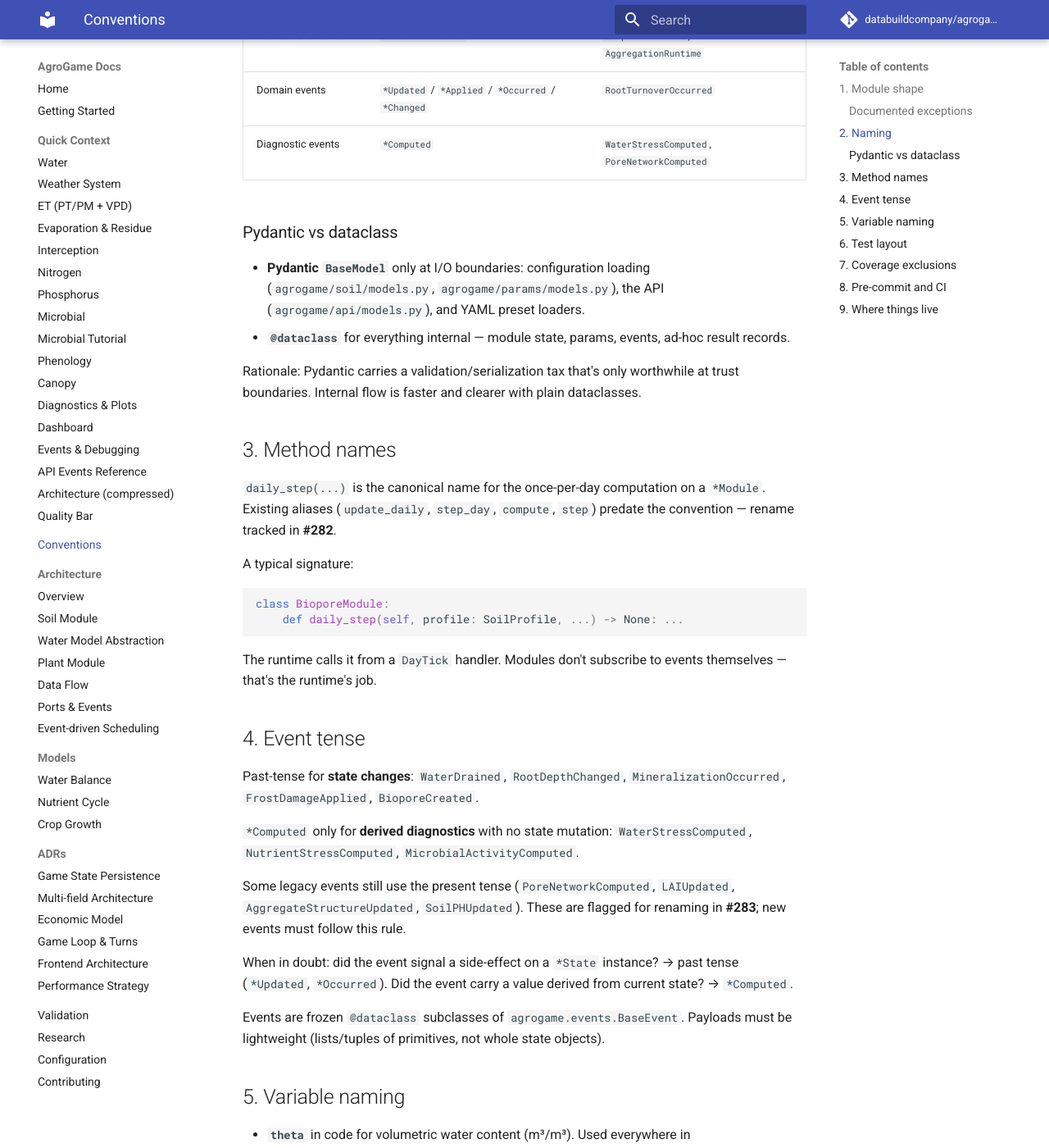
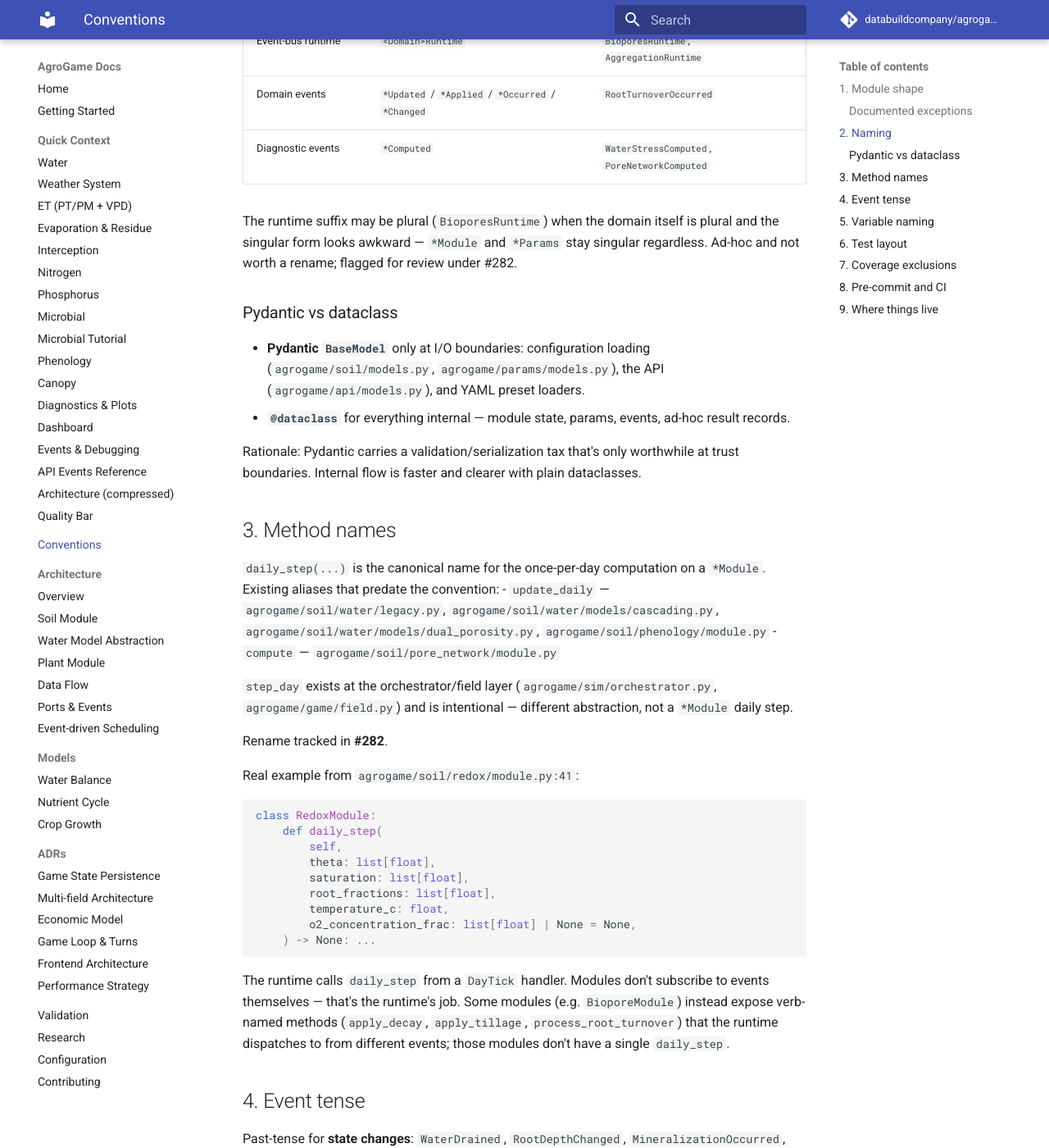
Before and after one commit to gedejong/agrogame, an MkDocs documentation site: the page built from docs/conventions.md, in a window 1280 px wide and 1400 px high, scrolled down 1761 px. Shown: the whole window at 82% size. Built offline with MkDocs 1.6.1 and Material for MkDocs 9.7.7, drawn with Linux system fonts in a browser that asks for light colours; comment, search, counter and statistics services are not loaded; some of the changed text lies outside the part shown.

Commit message:
fix(#280): address PR review — conventions doc accuracy
Blocking:
- §3 Method names: replaced fictional `BioporeModule.daily_step` with
  the real `RedoxModule.daily_step` signature from
  `agrogame/soil/redox/module.py:41`. Added a note that some modules
  (e.g. `BioporeModule`) instead expose verb-named methods dispatched
  by the runtime — they don't have a single `daily_step`.

Nits:
- §1 reference implementation now points at `agrogame/soil/aggregation/`
  (canonical AND orchestrator-wired). Removed `biopores/` from the
  reference list — it's already cited in the exception row for
  unwired runtimes.
- §1 canopy/phenology/roots exception wording fixed: they have
  `params.py` AND `factory.py` AND `types.py`; the deviation is
  `types.py` replaces `state.py`, plus an extra `factory.py`. Old
  wording falsely implied `params.py` was missing.
- §2: added a one-liner about plural runtime suffix (`BioporesRuntime`)
  vs singular module/params; flagged for #282.
- §3 alias list trimmed to what actually exists: `update_daily` (4 sites
  across water + phenology) and `compute` (1 site in pore_network).
  `step_day` exists at orchestrator/field level — different abstraction,
  noted but not deprecated. Bare `step` is not present in
  `agrogame/soil/` or `agrogame/plant/`; removed from the list.
- §7 coverage exclusions match `.coveragerc` verbatim:
  `agrogame/dashboard/*`, `agrogame/plots/*`,
  `agrogame/weather/cli.py` (singular). `game/` clarified as
  unmeasured by `pytest --cov`, with its own GUT file-coverage check.
- §9 dropped the misleading "or root `soils/presets.yaml`" — there is
  no `/soils/` at repo root; the canonical path is `data/soils/presets.yaml`.

No code changes; conventions doc only. Quality suite still green:
785 tests pass, 94.83% coverage, mypy / black / ruff / flake8 clean.

Co-Authored-By: Claude Opus 4.6 (1M context) <noreply@anthropic.com>

````diff
--- a/docs/conventions.md
+++ b/docs/conventions.md
@@ -22,8 +22,9 @@ agrogame/<area>/<module>/
   events.py       # frozen domain events (BaseEvent subclasses)
 ```
 
-Reference implementations: `agrogame/soil/aggregation/`, `agrogame/soil/biopores/`,
-`agrogame/soil/micronutrients/`, `agrogame/soil/redox/`, `agrogame/plant/roots/`.
+Reference implementation: `agrogame/soil/aggregation/` — canonical layout
+and orchestrator-wired in `sim/orchestrator.py`. Other close-to-canonical
+modules: `agrogame/soil/micronutrients/`, `agrogame/soil/redox/`.
 
 ### Documented exceptions
 
@@ -34,8 +35,8 @@ Reference implementations: `agrogame/soil/aggregation/`, `agrogame/soil/biopores
 | `agrogame/soil/microbes/` | `biomass.py` + `responses.py` | Pre-canonical; rename tracked in #288 |
 | `agrogame/soil/water/` | Adds `models/` sub-package, `legacy.py`, `scs.py`, `constants.py`, `types.py` | Multiple water-balance implementations + SCS curve number table |
 | `agrogame/soil/chemistry/` | Only `module.py` + `events.py` | No mutable state yet; tracked in #288 |
-| `agrogame/soil/pore_network/`, `gas_diffusion/`, `biopores/` | `runtime.py` may be present but not orchestrator-wired | Wiring deferred to #284 |
-| `agrogame/soil/canopy/`, `phenology/`, `agrogame/plant/roots/` | `factory.py` + `types.py` instead of `params.py` + `state.py` | Older convention; rename optional |
+| `agrogame/soil/pore_network/`, `gas_diffusion/`, `biopores/` | `runtime.py` exists but not yet orchestrator-wired | Wiring deferred to #284 |
+| `agrogame/soil/canopy/`, `phenology/`, `agrogame/plant/roots/` | `types.py` replaces `state.py`; extra `factory.py` builds the module from presets | Older convention from before the canonical shape was agreed; rename optional |
 | `agrogame/atmosphere/` | Only contains `et/` | Single-child wrapper — collapse if no second child appears |
 
 When introducing a new module, follow the canonical layout. When deviating,
@@ -52,6 +53,10 @@ add a row to the table above.
 | Domain events | `*Updated` / `*Applied` / `*Occurred` / `*Changed` | `RootTurnoverOccurred` |
 | Diagnostic events | `*Computed` | `WaterStressComputed`, `PoreNetworkComputed` |
 
+The runtime suffix may be plural (`BioporesRuntime`) when the domain itself
+is plural and the singular form looks awkward — `*Module` and `*Params` stay
+singular regardless. Ad-hoc and not worth a rename; flagged for review under #282.
+
 ### Pydantic vs dataclass
 
 - **Pydantic `BaseModel`** only at I/O boundaries: configuration loading
@@ -66,19 +71,39 @@ plain dataclasses.
 
 ## 3. Method names
 
-`daily_step(...)` is the canonical name for the once-per-day computation on a
-`*Module`. Existing aliases (`update_daily`, `step_day`, `compute`, `step`)
-predate the convention — rename tracked in **#282**.
+`daily_step(...)` is the canonical name for the once-per-day computation on
+a `*Module`. Existing aliases that predate the convention:
+- `update_daily` — `agrogame/soil/water/legacy.py`,
+  `agrogame/soil/water/models/cascading.py`,
+  `agrogame/soil/water/models/dual_porosity.py`, `agrogame/soil/phenology/module.py`
+- `compute` — `agrogame/soil/pore_network/module.py`
 
-A typical signature:
+`step_day` exists at the orchestrator/field layer
+(`agrogame/sim/orchestrator.py`, `agrogame/game/field.py`) and is
+intentional — different abstraction, not a `*Module` daily step.
+
+Rename tracked in **#282**.
+
+Real example from `agrogame/soil/redox/module.py:41`:
 
 ```python
-class BioporeModule:
-    def daily_step(self, profile: SoilProfile, ...) -> None: ...
+class RedoxModule:
+    def daily_step(
+        self,
+        theta: list[float],
+        saturation: list[float],
+        root_fractions: list[float],
+        temperature_c: float,
+        o2_concentration_frac: list[float] | None = None,
+    ) -> None: ...
 ```
 
-The runtime calls it from a `DayTick` handler. Modules don't subscribe to
-events themselves — that's the runtime's job.
+The runtime calls `daily_step` from a `DayTick` handler. Modules don't
+subscribe to events themselves — that's the runtime's job. Some modules
+(e.g. `BioporeModule`) instead expose verb-named methods
+(`apply_decay`, `apply_tillage`, `process_root_turnover`) that the
+runtime dispatches to from different events; those modules don't have
+a single `daily_step`.
 
 ## 4. Event tense
 
@@ -135,12 +160,16 @@ extraction tracked in **#286**.
 
 ## 7. Coverage exclusions
 
-`.coveragerc` excludes:
+`.coveragerc` currently excludes (verbatim):
 
-- **Frontend-adjacent** (`game/`) — Godot/GDScript not measured by `pytest --cov`.
-- **Optional-extras** (`dashboard/`, `plots/`) — heavy deps imported locally
-  inside guarded functions; full execution requires `poetry install -E dashboard`.
-- **CLI shells** — entry-point modules whose body is `cli()` glue.
+- `agrogame/dashboard/*` — Streamlit/Plotly dashboard; heavy optional deps,
+  imported locally inside guarded functions; requires `poetry install -E dashboard`.
+- `agrogame/plots/*` — Matplotlib plotting helpers; same rationale.
+- `agrogame/weather/cli.py` — single CLI bootstrap; exercised via smoke
+  tests, not worth line-by-line coverage.
+
+`game/` (Godot/GDScript) is not measured by `pytest --cov` at all — it has
+its own GUT-based file-coverage check (`game/tests/check_coverage.sh`).
 
 Criterion when proposing a new exclusion: is the code a thin wrapper around
 an optional dep, or a CLI bootstrap that's exercised by smoke tests but not
````
Also changed, not shown: other parts of docs/conventions.md (+1 -1 lines).
